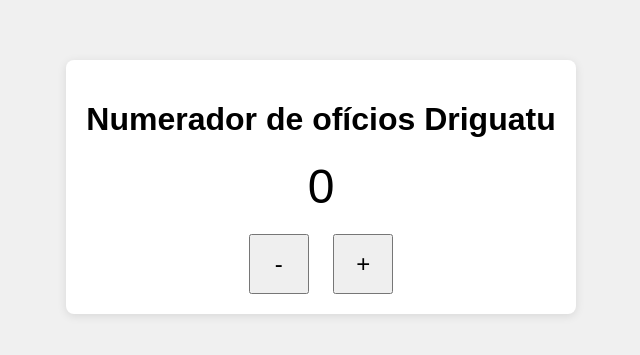
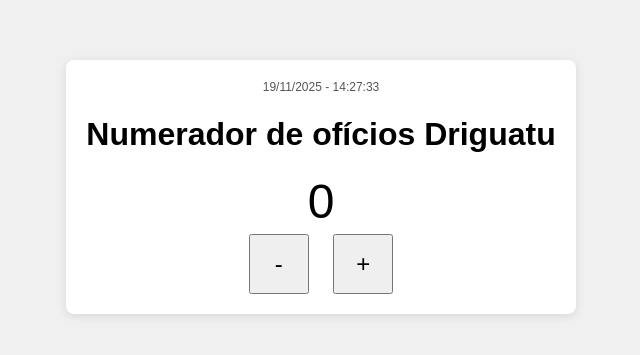
Before and after one commit to driguatu/numeradordriguatu, a website: page index.html in a window 1280 px wide. Shown: the part 213-568 px from the top of the page, without its empty margins (319-959 px from the left). Drawn offline with Linux system fonts and the light colour scheme; no server answers.

Commit message:
inclui relogio

```diff
--- a/index.html
+++ b/index.html
@@ -8,6 +8,7 @@
 </head>
 <body>
   <div class="container">
+    <div id="datetime"></div>
     <h1>Numerador de ofícios Driguatu</h1>
     <div id="counter">0</div>
     <div class="buttons">
--- a/script.js
+++ b/script.js
@@ -1,9 +1,27 @@
 document.addEventListener('DOMContentLoaded', () => {
   const counterDisplay = document.getElementById('counter');
+  const datetimeDisplay = document.getElementById('datetime'); // Novo elemento
   const increaseBtn = document.getElementById('increase');
   const decreaseBtn = document.getElementById('decrease');
 
-  // Função para buscar o valor do contador no servidor
+  // --- CÓDIGO DO RELÓGIO (ADICIONE ISTO) ---
+  function updateClock() {
+    const now = new Date();
+    // Formata para o padrão brasileiro (DD/MM/AAAA HH:MM:SS)
+    const dateString = now.toLocaleDateString('pt-BR');
+    const timeString = now.toLocaleTimeString('pt-BR');
+
+    datetimeDisplay.textContent = `${dateString} - ${timeString}`;
+  }
+
+  // Atualiza o relógio a cada 1000 milissegundos (1 segundo)
+  setInterval(updateClock, 1000);
+  // Chama uma vez imediatamente para não esperar 1 segundo para aparecer
+  updateClock();
+  // ------------------------------------------
+
+  // ... O resto do seu código (fetchCounter, updateCounter, eventos) continua igual ...
+
   function fetchCounter() {
     fetch('/api/counter')
       .then(response => response.json())
@@ -13,8 +31,9 @@ document.addEventListener('DOMContentLoaded', () => {
       .catch(err => console.error('Erro ao obter contador:', err));
   }
 
-  // Função para atualizar o contador (aumentar ou diminuir)
+  // (Mantenha o restante do arquivo como estava)
   function updateCounter(endpoint) {
+      // ... seu código antigo ...
     fetch(endpoint, {
       method: 'POST'
     })
@@ -25,7 +44,6 @@ document.addEventListener('DOMContentLoaded', () => {
     .catch(err => console.error('Erro ao atualizar contador:', err));
   }
 
-  // Eventos dos botões
   increaseBtn.addEventListener('click', () => {
     updateCounter('/api/counter/increase');
   });
@@ -34,6 +52,5 @@ document.addEventListener('DOMContentLoaded', () => {
     updateCounter('/api/counter/decrease');
   });
 
-  // Busca inicial do valor do contador
   fetchCounter();
 });
--- a/style.css
+++ b/style.css
@@ -28,3 +28,18 @@ body {
   margin: 0 10px;
   cursor: pointer;
 }
+
+/* Adicione isso ao final do seu arquivo style.css */
+
+#datetime {
+  font-size: 12px;
+  margin-bottom: 20px; /* Espaço entre a data e os botões */
+  color: #555; /* Uma cor cinza escuro para ficar discreto */
+}
+
+/* Ajuste opcional: Se quiser que o número do contador fique mais perto da data,
+   diminua a margem inferior do #counter */
+#counter {
+  font-size: 48px;
+  margin: 20px 0 5px 0; /* Margem inferior reduzida para 5px */
+}
```
Also changed, not shown: db.json (line endings or trailing spaces), 1 other file.
